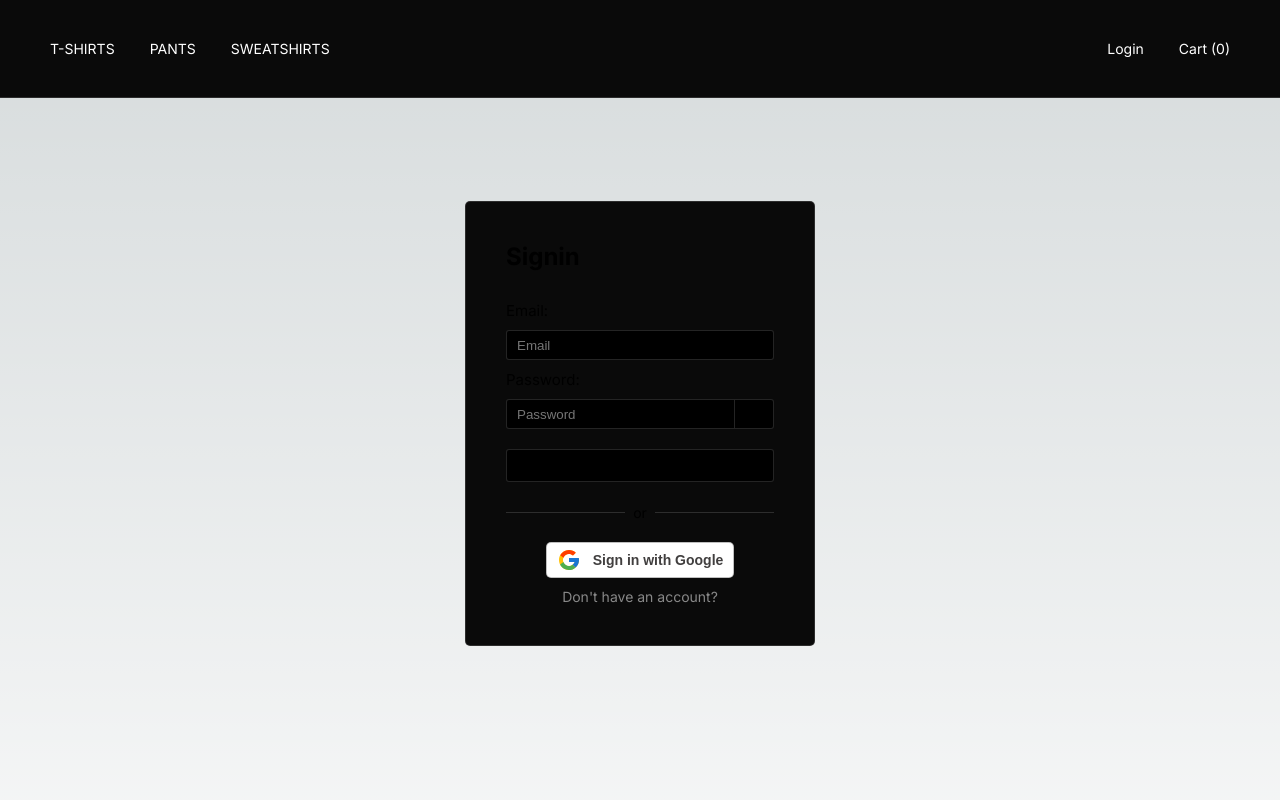
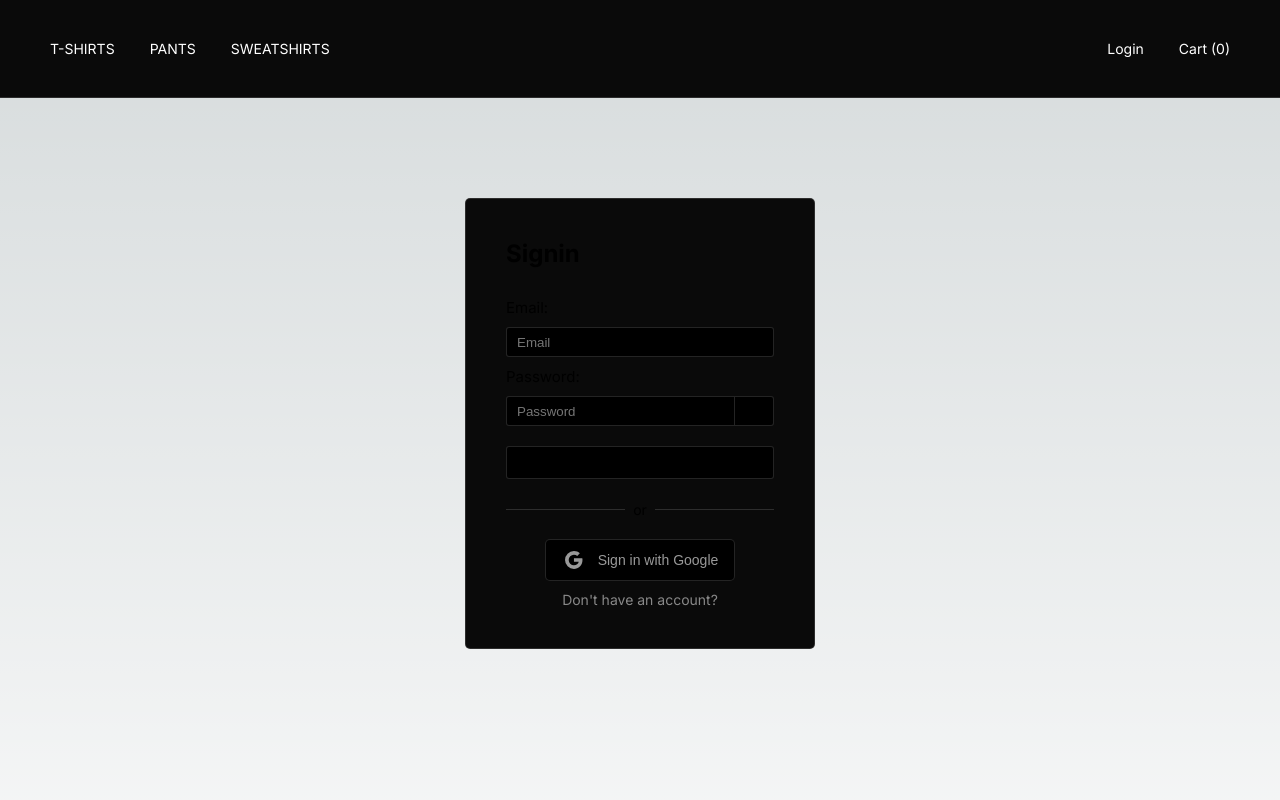
Before and after one commit to Jupiter-roll/ecommerce-template, a Next.js app: page /login in a window 1280 px wide. Shown: the top 800 px of the page. Built offline with nearby package versions, Linux system fonts and the light colour scheme; no server answers.

Commit message:
navbar loading effect

```diff
--- a/src/app/login/page.tsx
+++ b/src/app/login/page.tsx
@@ -5,7 +5,7 @@ import { signIn } from "next-auth/react";
 import { useRouter } from "next/navigation";
 import Link from "next/link";
 import { useSession } from 'next-auth/react';
-import { FcGoogle } from 'react-icons/fc';
+import { BiLogoGoogle } from 'react-icons/bi';
 import { BiSolidShow } from 'react-icons/bi';
 import { BiSolidHide } from 'react-icons/bi';
 
@@ -89,7 +89,7 @@ const Signin = () => {
             e.preventDefault();
             signIn("google")
           }}>
-          <FcGoogle /> Sign in with Google
+          <BiLogoGoogle /> Sign in with Google
         </button>
         <Link href="/register">Don&apos;t have an account?</Link>
       </form>
--- a/src/components/Navbar.jsx
+++ b/src/components/Navbar.jsx
@@ -12,7 +12,7 @@ import '../styles/header.css';
 
 export const Navbar = () => {
   const { data: session, status } = useSession();
-  const { cartItems } = useCart();
+  const { cartItems, cartLoading } = useCart();
   const isMobile = useClientMediaQuery('(max-width: 600px)');
   const [isHeaderOpen, setIsHeaderOpen] = useState(false);
 
@@ -55,24 +55,36 @@ export const Navbar = () => {
   );
 
   const authLinks = (
-    <ul>
-      {status === "authenticated" ? (
-        <li><Link href="/account/profile">{session.user.name?.split(' ')[0]}</Link></li>
-      ) : (
-        <li><Link href="/login">Login</Link></li>
-      )}
-      <li><Link href="/cart">Cart ({totalQuantity})</Link></li>
-    </ul>
+    <>
+      {
+        status === "loading" ?
+          <div className='link-skeleton shine'></div>
+          :
+          status === "authenticated" ? (
+            <li><Link href="/account/profile">{session.user.name?.split(' ')[0]}</Link></li>
+          ) : (
+            <li><Link href="/login">Login</Link></li>
+          )
+      }
+    </>
   );
+
+  const cartLink = (
+    <>
+      {
+        cartLoading ?
+          <div className='link-skeleton shine'></div>
+          :
+          <li><Link href="/cart">Cart ({totalQuantity})</Link></li>
+      }
+    </>
+  );
+
 
   if (isMobile === null) {
     return <header>
-      <div className='header-skeleton shine'>
-
-      </div>
-      <div className='header-skeleton shine'>
-
-      </div>
+      <div className='header-skeleton shine'></div>
+      <div className='header-skeleton shine'></div>
     </header>;
   }
 
@@ -84,7 +96,7 @@ export const Navbar = () => {
             <HiMiniBars2 />
           </button>
           <ul>
-            <li><Link href="/cart">Cart ({totalQuantity})</Link></li>
+            {cartLink}
           </ul>
 
           <div className={`mobile-content ${isHeaderOpen ? 'open' : 'closed'}`}>
@@ -93,11 +105,7 @@ export const Navbar = () => {
                 <HiMiniXMark />
               </button>
 
-              {status === "authenticated" ? (
-                <li><Link href="/account/profile" onClick={toggleHeader}>{session.user.name?.split(' ')[0]}</Link></li>
-              ) : (
-                <li><Link href="/login" onClick={toggleHeader}>Login</Link></li>
-              )}
+              {authLinks}
             </ul>
 
             <div className='content-mid'>
@@ -108,7 +116,11 @@ export const Navbar = () => {
       ) : (
         <>
           {commonLinks}
-          {authLinks}
+          <ul>
+            {authLinks}
+            {cartLink}
+          </ul>
+
         </>
       )}
     </header>
--- a/src/styles/form.css
+++ b/src/styles/form.css
@@ -55,19 +55,24 @@
 .google-button {
     max-width: 320px;
     display: flex;
-    padding: 5px 10px;
-    font-size: 0.875rem;
+    padding: 8px 16px;
+    font-size: 14px;
     line-height: 1.25rem;
-    font-weight: 600;
+    font-weight: 500;
     text-align: center;
     vertical-align: middle;
     align-items: center;
     border-radius: 5px;
-    border: 1px solid rgba(0, 0, 0, 0.25);
     gap: 0.75rem;
-    color: rgb(65, 63, 63);
-    background-color: #fff;
+    color: #999;
+    background-color: #000;
+    border: 1px solid hsla(0, 0%, 100%, .14);
     cursor: pointer;
+    transition: all 0.2s ease-in-out;
+}
+
+.google-button:hover {
+    background-color: #1A1A1A;
 }
 
 .google-button svg {
--- a/src/styles/header.css
+++ b/src/styles/header.css
@@ -79,6 +79,12 @@ header ul li a {
     border-radius: 3px;
 }
 
+.link-skeleton {
+    height: 17px;
+    border-radius: 3px;
+    width: 55px;
+}
+
 @media (max-width: 600px) {
     header {
         padding-left: 25px;
```
